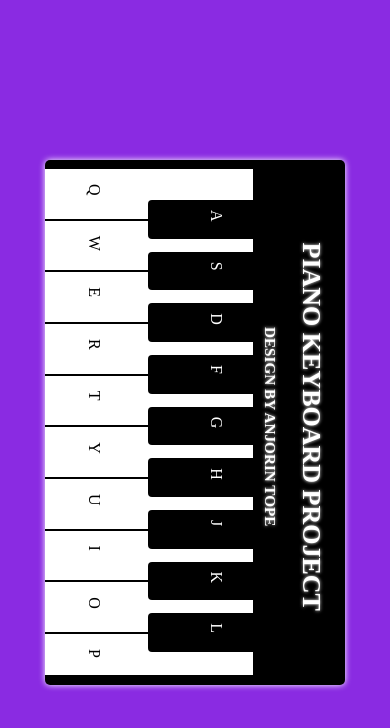
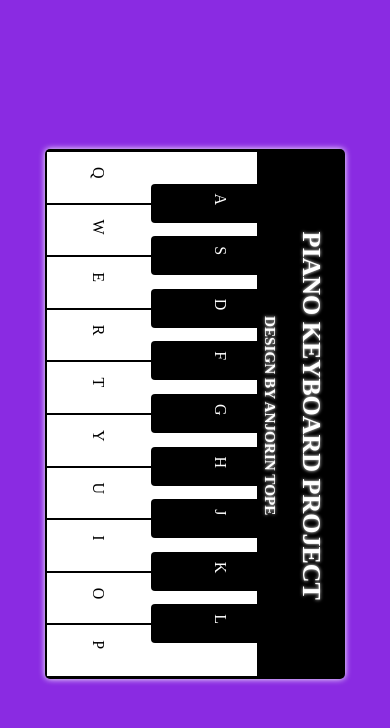
Before and after one commit to Topecoding/topecoding.github.io, a plain HTML site: page index.html in a window 390 px wide. Drawn offline with Linux system fonts and the light colour scheme.

Commit message:
mobile update

```diff
--- a/piano.css
+++ b/piano.css
@@ -4,7 +4,7 @@ body{
 display: flex;
 justify-content: center;
 align-items: center;
-height: 100vh;
+height: 98vh;
 background-color: blueviolet;
 }
  .pianoContainer{
@@ -71,7 +71,7 @@ span{
 
     .pianoContainer{
     width:300px;
-    height: 525px;
+    height: 530px;
    background-color: #000;
    box-shadow: 0 0 6px #fff;
    border-radius: 5px;
@@ -92,13 +92,13 @@ span{
 
 }
 .pianokey{
-   width:170%;
+   width:176%;
    height: 40%;
       display: flex;
     transform: rotate(90deg);
     position: relative;
-    top:59px;
-    left:-150px
+    top:61px;
+    left:-156px
 }
 .whitekey{
     width: 100%;
@@ -130,7 +130,7 @@ span{
     margin-top:150px;
 }
 .pianokey div:last-child{
-    width: 70%;
+    width: 85%;
 }
 
 .active{
```
